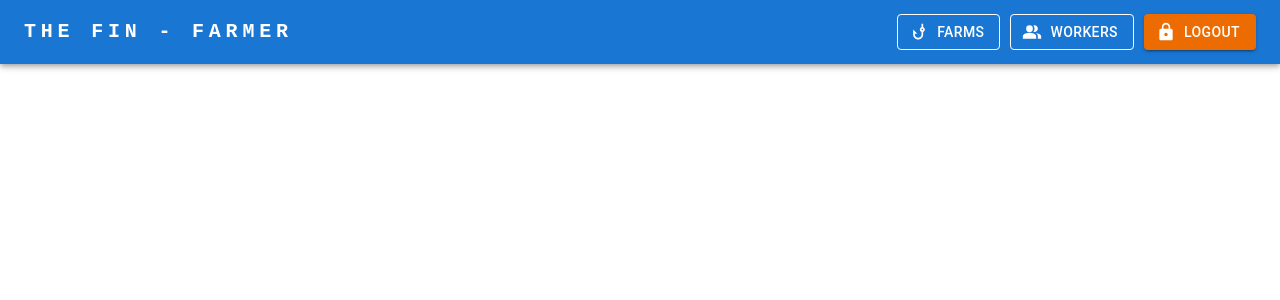
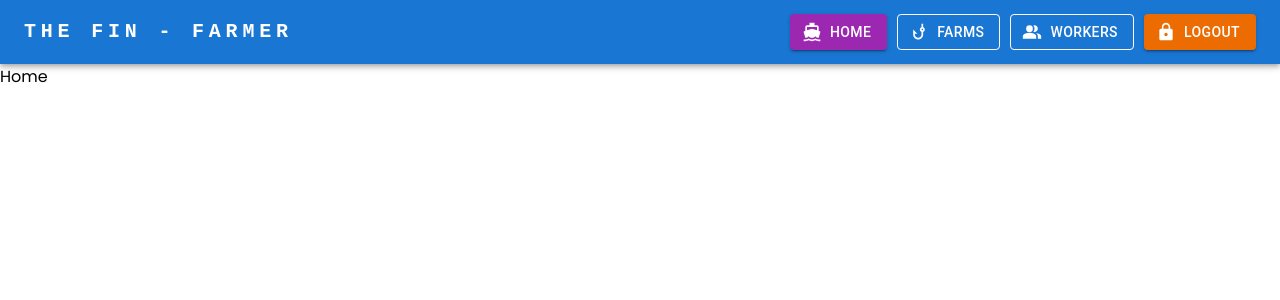
Before and after one commit to rusirugunaratne/farm-client, a React (Create React App) app: page /home in a window 1280 px wide. Shown: the top 300 px of the page. Built offline with nearby package versions, Linux system fonts and the light colour scheme.

Commit message:
app bar fixed

```diff
--- a/src/components/molecules/topBar/TopBar.tsx
+++ b/src/components/molecules/topBar/TopBar.tsx
@@ -5,6 +5,7 @@ import Typography from "@mui/material/Typography";
 import Button from "@mui/material/Button";
 import PhishingIcon from "@mui/icons-material/Phishing";
 import PeopleAltIcon from "@mui/icons-material/PeopleAlt";
+import DirectionsBoatIcon from "@mui/icons-material/DirectionsBoat";
 import LockIcon from "@mui/icons-material/Lock";
 import { Link } from "react-router-dom";
 import "./_index.css";
@@ -34,6 +35,15 @@ export default function TopBar() {
               THE FIN - FARMER
             </Typography>
             <div style={{ display: "flex", gap: "10px" }}>
+              <Link className="link" to="/home">
+                <Button
+                  variant="contained"
+                  color="secondary"
+                  startIcon={<DirectionsBoatIcon />}
+                >
+                  Home
+                </Button>
+              </Link>
               <Link className="link" to="/farms">
                 <Button
                   variant="outlined"
--- a/src/components/organisms/homeScreen/HomeScreen.tsx
+++ b/src/components/organisms/homeScreen/HomeScreen.tsx
@@ -1,9 +1,7 @@
 import * as React from "react";
-import TopBar from "../../molecules/topBar/TopBar";
-import FishFarmSection from "../fishFarm/FishFarmSection";
 
 function HomeScreen() {
-  return <div></div>;
+  return <div>Home</div>;
 }
 
 export default HomeScreen;
--- a/src/routes/Router.jsx
+++ b/src/routes/Router.jsx
@@ -1,4 +1,4 @@
-import { BrowserRouter, Routes, Route, useLocation } from "react-router-dom";
+import { BrowserRouter, Routes, Route } from "react-router-dom";
 import React from "react";
 import TopBar from "../components/molecules/topBar/TopBar";
 import FishFarmSection from "../components/organisms/fishFarm/FishFarmSection";
```
